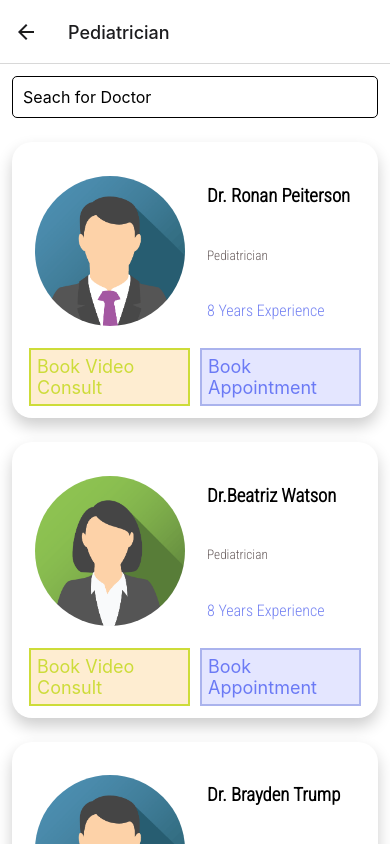
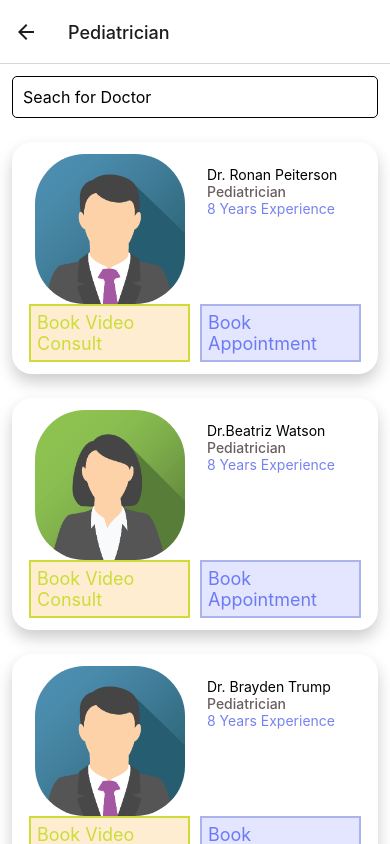
Before and after one commit to webdeveloper510/uber_clone, a React Native app: screen /Pediatrician in a window 390 px wide. Shown: the top 844 px of the page. Built offline with nearby package versions, Linux system fonts and the light colour scheme.

Commit message:
changes used for react native tags and syntax

```diff
--- a/App.js
+++ b/App.js
@@ -7,7 +7,7 @@ import Forget from './Pages/Forget';
 import Home from './Pages/Home';
 import Pediatrician from './Pages/Pediatrician';
 import Docterprofile from './Pages/Docterprofile';
-import './assets/style.css';
+// import './assets/style.css';
 const Stack = createNativeStackNavigator();
 
 export default () =>(
--- a/Pages/Docterprofile.js
+++ b/Pages/Docterprofile.js
@@ -7,9 +7,9 @@ function Docterprofile(navigation) {
   return <View style={styles.container}>
          <View style={styles.row}>
              <View style={styles.col}>
-                  <h3 style={{color:'white',}}> Dr. Brayden Trump</h3>
-                  <p style={{color:'white', margin: 0}}>Pediatrician</p>
-                  <p style={{color:'white'}}>{myIcon} 4.76 Rating</p>
+                  <Text style={{color:'white',}}> Dr. Brayden Trump</Text>
+                  <Text style={{color:'white', margin: 0}}>Pediatrician</Text>
+                  <Text style={{color:'white'}}>{myIcon} 4.76 Rating</Text>
                  </View>
                  <View style={styles.col1}>
                      <Image
@@ -22,15 +22,15 @@ function Docterprofile(navigation) {
            Lorem Ipsum is simply dummy text of the printing and typesetting industry. Lorem Ipsum has been the industry's standard dummy text ever since the 1500s, when an unknown printer took a galley of type and scrambled it to make a type specimen book.
            </Text>
 
-           <h3 style={styles.text}>
+           <Text style={styles.text}>
            Experience
-           </h3>
+           </Text>
            <Text style={styles.lorem}>10 Years</Text>
 
-           <h3 style={styles.text}>Availability</h3>
+           <Text style={styles.text}>Availability</Text>
               <Text style={styles.lorem}>8:00AM - 10:30PM</Text>
 
-           <h3 style={styles.text}>Location</h3>
+           <Text style={styles.text}>Location</Text>
            <Image
                      style={styles.map}
                       source={require('../assets/map.png')}/>
@@ -47,12 +47,12 @@ const styles = {
         height:'200px',
         width: '200px'
     },
-    text: {
-     fontSize:'21px'
-    },
-    lorem: {
-      fontSize:'19px',
-    },
+    // text: {
+    //  fontSize:21
+    // },
+    // lorem: {
+    //   fontSize:19,
+    // },
     map:{
       height:'200px',
       width: '100%'
@@ -61,8 +61,8 @@ const styles = {
     row: {
       flexDirection: "row",
       flexWrap: "wrap",
-      padding:"10px",
-      marginTop:'12%'
+      padding:10,
+      marginTop:12
     },
     col: {
       width: '50%',
@@ -71,11 +71,11 @@ const styles = {
     col1: {
       width: '50%',
       textAlign: 'center',
-      paddingleft:'10px'
+      paddingleft:10
     },
     boddy: {
       backgroundColor:'#ffff',
-      borderRadius:'30px',
+      borderRadius:30,
       padding:'20px'
     }
 }
--- a/Pages/Forget.js
+++ b/Pages/Forget.js
@@ -1,6 +1,7 @@
 import React from "react";
 import { TouchableOpacity, Image, ImageBackground, Button, TextInput, View, Text } from 'react-native';
-const image = { uri: require('../assets/background.png') };
+const image = require('../assets/background.png') ;
+
 function Forget({ navigation }) {
   const [text, onChangeText] = React.useState(null);
   return (
@@ -13,7 +14,7 @@ function Forget({ navigation }) {
             source={require('../assets/logo1.png')}
           />
           <View style={{ marginVertical: 80 }}></View>
-          <h3 style={styles.bodytext}>Reset Password</h3>
+          <Text style={styles.bodytext}>Reset Password</Text>
           <TextInput
             style={styles.input}
             onChangeText={onChangeText}
@@ -40,7 +41,7 @@ const styles = {
     flex: 1,
   },
   ancer:{
-    fontSize:'25px'
+    fontSize:25
   },
   image: {
     flex: 1,
--- a/Pages/Home.js
+++ b/Pages/Home.js
@@ -12,10 +12,10 @@ function Home({ navigation }) {
     <View style={styles.container}>
       <View style={styles.row}>
         <View style={styles.col}>
-          <text style={styles.location}>{myIcon1} India</text>
+          <Text style={styles.location}>{myIcon1} India</Text>
         </View>
         <View style={styles.col2}>
-          <text>{myIcon}</text>
+          <Text>{myIcon}</Text>
         </View>
       </View>
       <TextInput
@@ -27,7 +27,7 @@ function Home({ navigation }) {
             keyboardType="numeric"
           />
           <View style={styles.card}>
-            <h3>Find your doctor by speciality</h3>
+            <Text>Find your doctor by speciality</Text>
 
             <TouchableOpacity
             style={styles.button}
@@ -40,12 +40,12 @@ function Home({ navigation }) {
             <View style={styles.cardbody1}>
             <Image
               source={require('../assets/download.jpg')}
-              style={{ width: '98%', height: '100%',borderRadius:'20px' }}
+              style={{ width: '98%', height: '100%',borderRadius:20 }}
             />
             </View>
             <View style={styles.cardbody2}>
-               <h3>New York City DOHMH Public Health Laboratory</h3>
-               <h5 style={{color:'#6a5f5f', fontWeight:500}}>455 1st Avenue, New York , NY Unite.....</h5>
+               <Text>New York City DOHMH Public Health Laboratory</Text>
+               <Text style={{color:'#6a5f5f', fontWeight:'500'}}>455 1st Avenue, New York , NY Unite.....</Text>
                <TouchableOpacity
             style={styles.CallNow}
             onPress={() => navigation.navigate('Pediatrician')}
@@ -58,12 +58,12 @@ function Home({ navigation }) {
             <View style={styles.cardbody1}>
             <Image
               source={require('../assets/download1.jpg')}
-              style={{ width: '98%', height: '100%',borderRadius:'20px' }}
+              style={{ width: '98%', height: '100%',borderRadius:20 }}
             />
             </View>
             <View style={styles.cardbody2}>
-               <h3>New York City DOHMH Public Health Laboratory</h3>
-               <h5 style={{color:'#6a5f5f', fontWeight:500}}>455 1st Avenue, New York , NY Unite.....</h5>
+               <Text>New York City DOHMH Public Health Laboratory</Text>
+               <Text style={{color:'#6a5f5f', fontWeight:'500'}}>455 1st Avenue, New York , NY Unite.....</Text>
                <TouchableOpacity
             style={styles.CallNow}
             onPress={() => navigation.navigate('Pediatrician')}
@@ -76,12 +76,12 @@ function Home({ navigation }) {
             <View style={styles.cardbody1}>
             <Image
               source={require('../assets/download2.jpg')}
-              style={{ width: '98%', height: '100%',borderRadius:'20px' }}
+              style={{ width: '98%', height: '100%',borderRadius:20 }}
             />
             </View>
             <View style={styles.cardbody2}>
-               <h3>New York City DOHMH Public Health Laboratory</h3>
-               <h5 style={{color:'#6a5f5f', fontWeight:500}}>455 1st Avenue, New York , NY Unite.....</h5>
+               <Text>New York City DOHMH Public Health Laboratory</Text>
+               <Text style={{color:'#6a5f5f', fontWeight:'500'}}>455 1st Avenue, New York , NY Unite.....</Text>
                <TouchableOpacity
             style={styles.CallNow}
             onPress={() => navigation.navigate('Pediatrician')}
@@ -107,7 +107,7 @@ const styles = {
   },
   CallNow: {
     borderColor:'blue',
-    borderWidth: '2px',
+    borderWidth: 2,
     borderRadius:10,
     width: 107,
     padding: 8,
@@ -121,34 +121,34 @@ const styles = {
   cardbody2: {
     width:'50%',
     foat:'left',
-    padding:'12px',
+    padding:12,
  },
  row1: {
   flexDirection: "row",
   flexWrap: "wrap",
-  borderRadius:'20px',
+  borderRadius:20,
   margin: 12,
   boxShadow:' 0 8px 16px 0 rgb(0 0 0 / 20%)',
 },
   row: {
     flexDirection: "row",
     flexWrap: "wrap",
-    padding:"10px"
+    padding:10
   },
   location:{
-    forntSize:'22px',
+    fontSize:22,
   },
   col: {
     width: '50%',
     textAlign: 'left',
-    paddingleft:'10px'
+    paddingleft:10
   },
   input: {
     height: 56,
     marginVertical: 12,
     marginHorizontal:12,
     borderColor: 'black',
-    borderWidth:'1px',
+    borderWidth:1,
     borderRadius: 5,
     fontSize: 16,
     paddingLeft:15,
@@ -160,7 +160,7 @@ const styles = {
   col2: {
     width: '50%',
     textAlign: 'right',
-    paddingRight: '10px',
+    paddingRight: 10,
   },
 
 };
--- a/Pages/Login.js
+++ b/Pages/Login.js
@@ -1,6 +1,7 @@
 import React from "react";
 import { TouchableOpacity, Image, ImageBackground, Button, TextInput, View, Text } from 'react-native';
-const image = { uri: require('../assets/background.png') };
+const image =  require('../assets/download.jpg') ;
+console.log(image)
 function Login({ navigation }) {
   const [text, onChangeText] = React.useState(null);
   const [number, onChangeNumber] = React.useState(null);
@@ -16,7 +17,7 @@ function Login({ navigation }) {
             source={require('../assets/logo1.png')}
           />
           <View style={{ marginVertical: 40 }}></View>
-          <h3 style={styles.bodytext}>Sign in your Account</h3>
+          <Text style={styles.bodytext}>Sign in your Account</Text>
           <TextInput
             style={styles.input}
             onChangeText={onChangeText}
@@ -38,22 +39,22 @@ function Login({ navigation }) {
             style={styles.forget}
                onPress={() => navigation.navigate('Forget')}
           >
-            <Text style={{ color: 'white',fontFamily:"Roboto Condensed", fontSize:'23px' }}>Forget Password ?</Text>
+            <Text style={{ color: 'white', fontSize:23 }}>Forget Password ?</Text>
           </TouchableOpacity>
           <TouchableOpacity
             style={styles.button}
             onPress={() => navigation.navigate('Home')}
           >
-            <Text style={{ color: 'white', fontSize: 26,fontFamily:"Roboto Condensed", letterSpacing: 1 }}>Sign In</Text>
+            <Text style={{ color: 'white', fontSize: 26, letterSpacing: 1 }}>Sign In</Text>
           </TouchableOpacity>
 
 
-       <p style={{textAlign:'center', letterSpacing: 1,  marginTop:'62px', fontSize:'20px',color: 'white', fontWeight: 500, display:'flex',justifyContent:'center'}}>Or Sign up with  <TouchableOpacity
+       <Text style={{textAlign:'center', letterSpacing: 1,  marginTop:62, fontSize:20,color: 'white', fontWeight: '500', display:'flex',justifyContent:'center'}}>Or Sign up with  <TouchableOpacity
             style={styles.ancer}
                onPress={() => navigation.navigate('Register')}
           >
-            <Text style={{ fontSize:'20px', letterSpacing: 1,color: '#337ab7',fontFamily:"Roboto Condensed", fontWeight: 600,paddingLeft:'10px', }}>Register</Text>
-          </TouchableOpacity></p>
+            <Text style={{ fontSize:20, letterSpacing: 1,color: '#337ab7', fontWeight: '600',paddingLeft:10, }}>Register</Text>
+          </TouchableOpacity></Text>
 
 
        </View>
@@ -70,7 +71,7 @@ const styles = {
   },
   ancer:{
 
-    fontSize:'25px'
+    fontSize:25
   },
   image: {
     flex: 1,
@@ -104,7 +105,7 @@ const styles = {
     borderColor: 'white',
     borderRadius: 30,
     fontSize: 26,
-    fontFamily:"Roboto Condensed",
+
     textAlign: 'center',
     color: 'black',
     backgroundColor: 'white',
--- a/Pages/Pediatrician.js
+++ b/Pages/Pediatrician.js
@@ -1,7 +1,7 @@
 import React, { useState } from 'react';
 import Icon from 'react-native-vector-icons/Ionicons';
 import { TouchableOpacity, Image, ImageBackground, StyleSheet, TextInput, View, Text } from 'react-native';
-import '../assets/style.css';
+// import '../assets/style.css';
 const myIcon = <Icon name="notifications" size={30} color="#900" />;
 const myIcon1 = <Icon name="location" size={30} color="#900" />;
 
@@ -22,13 +22,13 @@ function Pediatrician({ navigation }) {
             <View style={styles.cardbody1}>
             <Image
               source={require('../assets/avatar.png')}
-              style={{ width: '150px', height: '150px',borderRadius:'50%', margin:'auto' }}
+              style={{ width: '150px', height: '150px',borderRadius:50, margin:'auto' }}
             />
             </View>
             <View style={styles.cardbody2}>
-               <h3>Dr. Ronan Peiterson</h3>
-               <h5 style={{color:'#6a5f5f', fontWeight:500}}>Pediatrician</h5>
-               <p style={{color:'#7583f2'}}>8 Years Experience</p>
+               <Text>Dr. Ronan Peiterson</Text>
+               <Text style={{color:'#6a5f5f', fontWeight:'500'}}>Pediatrician</Text>
+               <Text style={{color:'#7583f2'}}>8 Years Experience</Text>
 
             </View>
             <View style={styles.col}>
@@ -51,13 +51,13 @@ function Pediatrician({ navigation }) {
             <View style={styles.cardbody1}>
             <Image
               source={require('../assets/avatar2.png')}
-              style={{ width: '150px', height: '150px',borderRadius:'50%', margin:'auto' }}
+              style={{ width: '150px', height: '150px',borderRadius:50, margin:'auto' }}
             />
             </View>
             <View style={styles.cardbody2}>
-               <h3>Dr.Beatriz Watson</h3>
-               <h5 style={{color:'#6a5f5f', fontWeight:500}}>Pediatrician</h5>
-               <p style={{color:'#7583f2'}}>8 Years Experience</p>
+               <Text>Dr.Beatriz Watson</Text>
+               <Text style={{color:'#6a5f5f', fontWeight:'500'}}>Pediatrician</Text>
+               <Text style={{color:'#7583f2'}}>8 Years Experience</Text>
 
             </View>
             <View style={styles.col}>
@@ -79,13 +79,13 @@ function Pediatrician({ navigation }) {
             <View style={styles.cardbody1}>
             <Image
               source={require('../assets/avatar.png')}
-              style={{ width: '150px', height: '150px',borderRadius:'50%', margin:'auto' }}
+              style={{ width: '150px', height: '150px',borderRadius:50, margin:'auto' }}
             />
             </View>
             <View style={styles.cardbody2}>
-               <h3>Dr. Brayden Trump</h3>
-               <h5 style={{color:'#6a5f5f', fontWeight:500}}>Pediatrician</h5>
-               <p style={{color:'#7583f2'}}>8 Years Experience</p>
+               <Text>Dr. Brayden Trump</Text>
+               <Text style={{color:'#6a5f5f', fontWeight:'500'}}>Pediatrician</Text>
+               <Text style={{color:'#7583f2'}}>8 Years Experience</Text>
 
             </View>
             <View style={styles.col}>
@@ -107,13 +107,13 @@ function Pediatrician({ navigation }) {
             <View style={styles.cardbody1}>
             <Image
               source={require('../assets/avatar2.png')}
-              style={{ width: '150px', height: '150px',borderRadius:'50%', margin:'auto' }}
+              style={{ width: '150px', height: '150px',borderRadius:50, margin:'auto' }}
             />
             </View>
             <View style={styles.cardbody2}>
-               <h3>Dr. Appollonia Ellison</h3>
-               <h5 style={{color:'#6a5f5f', fontWeight:500}}>Pediatrician</h5>
-               <p style={{color:'#7583f2'}}>8 Years Experience</p>
+               <Text>Dr. Appollonia Ellison</Text>
+               <Text style={{color:'#6a5f5f', fontWeight:'500'}}>Pediatrician</Text>
+               <Text style={{color:'#7583f2'}}>8 Years Experience</Text>
 
             </View>
             <View style={styles.col}>
@@ -151,12 +151,12 @@ const styles = {
   color:'#fc9b0c',
   borderColor:'#cddc39',
   padding: 6,
-  borderWidth:'2px',
+  borderWidth:2,
   marginHorizontal:5,
   },
   CallNow: {
     borderColor:'blue',
-    borderWidth: '2px',
+    borderWidth: 2,
     borderRadius:10,
     width: 107,
     padding: 8,
@@ -165,7 +165,7 @@ const styles = {
     backgroundColor:'#e4e6ff',
     borderColor:'#aab3ed',
     padding: 6,
-    borderWidth:'2px',
+    borderWidth:2,
     marginHorizontal:5,
   },
   cardbody1: {
@@ -174,12 +174,12 @@ const styles = {
   cardbody2: {
     width:'50%',
     foat:'left',
-    padding:'12px',
+    padding:12,
  },
  row1: {
   flexDirection: "row",
   flexWrap: "wrap",
-  borderRadius:'20px',
+  borderRadius:20,
   margin: 12,
   padding: 12,
   boxShadow:' 0 8px 16px 0 rgb(0 0 0 / 20%)',
@@ -189,7 +189,7 @@ const styles = {
     marginVertical: 12,
     marginHorizontal:12,
     borderColor: 'black',
-    borderWidth:'1px',
+    borderWidth:1,
     borderRadius: 5,
     fontSize: 16,
     paddingLeft:15,
@@ -201,7 +201,7 @@ const styles = {
   col: {
     width: '50%',
     textAlign: 'left',
-    paddingleft:'10px'
+    paddingleft:10
   },
 
 };
--- a/Pages/Register.js
+++ b/Pages/Register.js
@@ -1,7 +1,7 @@
 import React from "react";
 import { TouchableOpacity, Image, ImageBackground, Button, TextInput, View, Text, ScrollView } from 'react-native';
 
-const image = { uri: require('../assets/background.png') };
+const image =  require('../assets/background.png') ;
 function Register({ navigation }) {
   const [text, onChangeText] = React.useState(null);
   const [number, onChangeNumber] = React.useState(null);
@@ -17,7 +17,7 @@ function Register({ navigation }) {
             source={require('../assets/logo1.png')}
           />
           <View style={{ marginVertical: 40 }}></View>
-          <h3 style={styles.bodytext}>Create your account</h3>
+          <Text style={styles.bodytext}>Create your account</Text>
           <TextInput
             style={styles.input}
             onChangeText={onChangeText}
@@ -57,12 +57,12 @@ function Register({ navigation }) {
           >
             <Text style={{ color: 'white', fontSize: 26,letterSpacing: 1  }}>Register</Text>
           </TouchableOpacity>
-          <p style={{textAlign:'center', letterSpacing: 1,  marginTop:'62px', fontSize:'20px',color: 'white', fontWeight: 500, display:'flex',justifyContent:'center'}}>you have already account?  <TouchableOpacity
+          <Text style={{textAlign:'center', letterSpacing: 1,  marginTop:62, fontSize:20,color: 'white', fontWeight: '500', display:'flex',justifyContent:'center'}}>you have already account?  <TouchableOpacity
             style={styles.ancer}
                onPress={() => navigation.navigate('Register')}
           >
-            <Text style={{fontSize:'20px', letterSpacing: 1,color: '#337ab7',fontFamily:"Roboto Condensed", fontWeight: 600,paddingLeft:'10px',}}>Login</Text>
-          </TouchableOpacity></p>
+            <Text style={{fontSize:20, letterSpacing: 1,color: '#337ab7', fontWeight: '600',paddingLeft:10,}}>Login</Text>
+          </TouchableOpacity></Text>
         </View>
 
       </ImageBackground>
@@ -77,7 +77,7 @@ const styles = {
     flex: 1,
   },
   ancer:{
-    fontSize:'25px'
+    fontSize:25
   },
   image: {
     flex: 1,
--- a/Screens/Screen.js
+++ b/Screens/Screen.js
@@ -28,7 +28,7 @@ const styles = {
         height:'128px',
         width:'96%',
         position: 'absolute',
-    marginTop: '65%' ,
+    marginTop: 65 ,
     marginLeft: 10
     },
     button: {
--- a/assets/style.css
+++ b/assets/style.css
@@ -1,8 +1,8 @@
 
-@import url('https://fonts.googleapis.com/css2?family=Roboto+Condensed:wght@300&display=swap');
-body{
+/* @import url('https://fonts.googleapis.com/css2?family=Roboto+Condensed:wght@300&display=swap'); */
+/* body{
     font-family: 'Roboto Condensed', sans-serif;
 }
 .css-text-901oao{
     font-family: 'Roboto Condensed', sans-serif;
-}
+} */
--- a/package.json
+++ b/package.json
@@ -13,6 +13,7 @@
     "@react-navigation/native": "^6.0.8",
     "@react-navigation/native-stack": "^6.5.0",
     "expo": "~44.0.0",
+    "expo-font": "~10.0.4",
     "expo-status-bar": "~1.2.0",
     "react": "17.0.1",
     "react-dom": "17.0.1",
```
Also changed, not shown: 1 other file (tests, documents, lock files or other folders).
